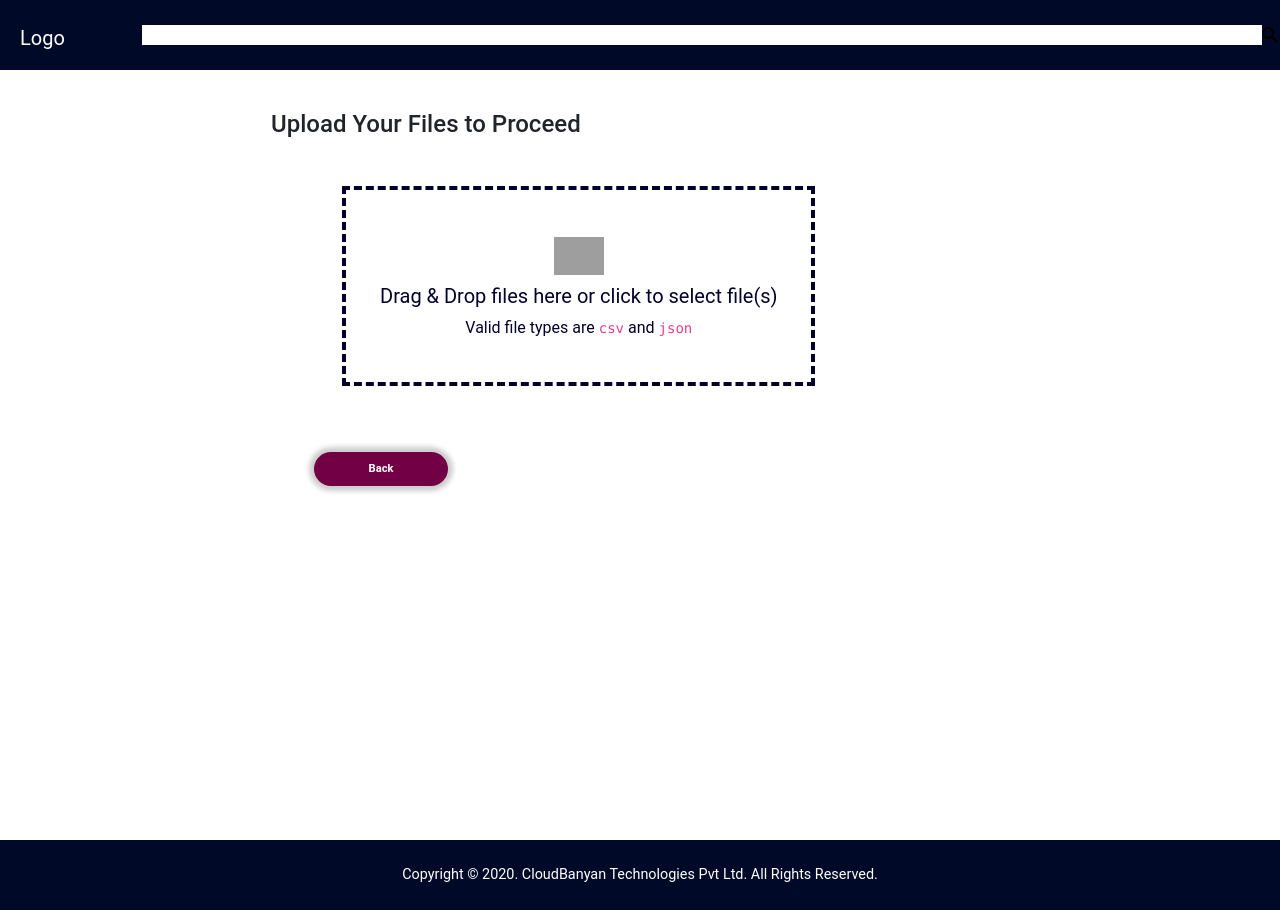
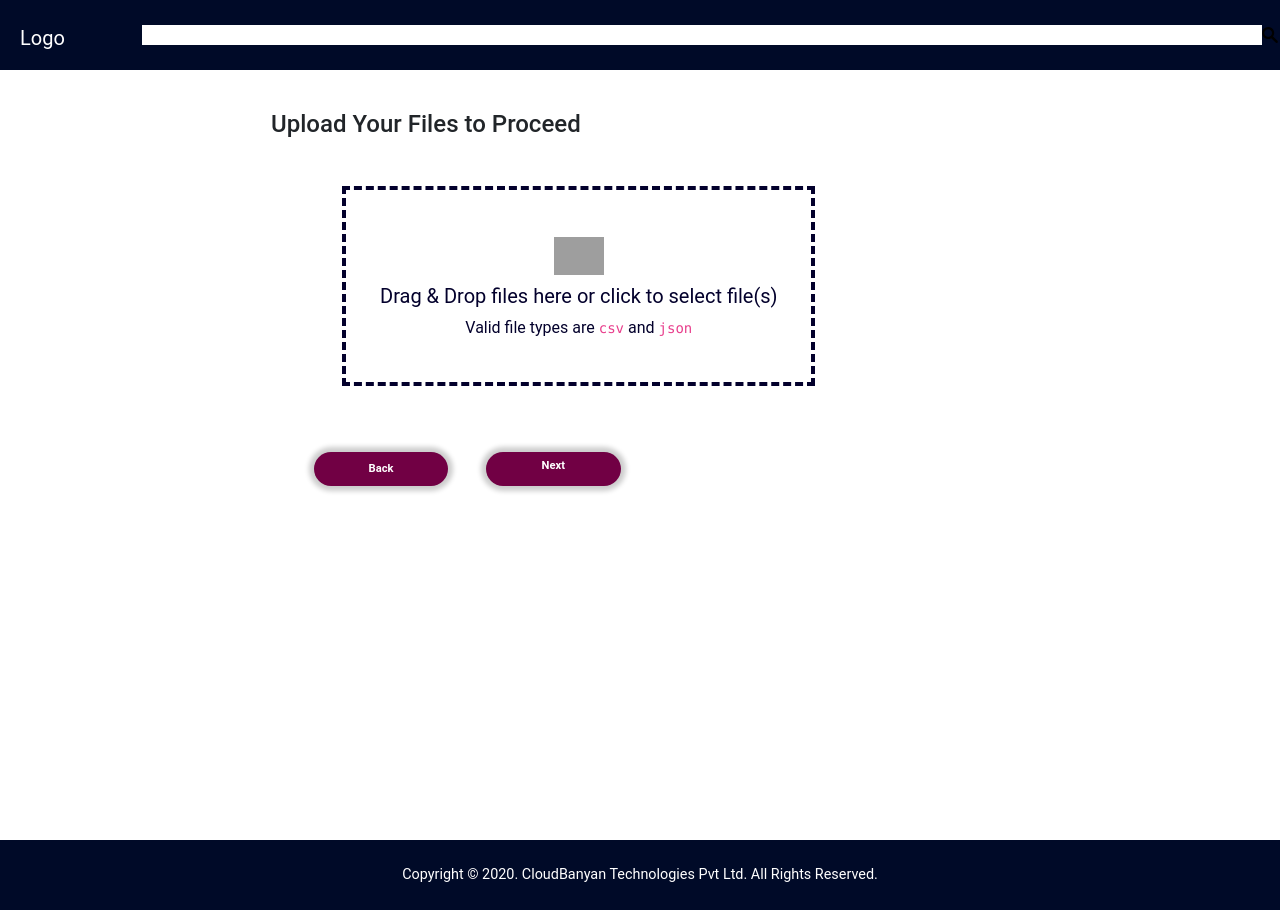
Before and after one commit to Artistic-cat/Temp, a React (Create React App) app: page /files in a window 1280 px wide. Built offline with nearby package versions, Linux system fonts and the light colour scheme; grey boxes are pictures that could not be loaded.

Commit message:
Upload route added
Signed-off-by: Mohammed Rifas S <rifas2475@outlook.com>

```diff
--- a/src/Views/FileUpload/FileUpload.js
+++ b/src/Views/FileUpload/FileUpload.js
@@ -3,8 +3,9 @@ import "./FileUpload.css";
 
 import Header from '../../Components/Header/Header';
 import Footer from '../../Components/Footer/Footer';
-import {Button, Container} from "react-bootstrap";
+import {Container} from "react-bootstrap";
 import FileDropBox from "../../Components/FlieDropBox/FileDropBox";
+import {Link} from "react-router-dom";
 
 class FileUpload extends Component {
     render() {
@@ -19,7 +20,8 @@ class FileUpload extends Component {
                             <FileDropBox/>
                         </div>
                         <div className={"m-4"}>
-                            <Button>Back</Button>
+                            <button className="btn">Back</button>
+                            <Link class="btn" to="/mapfile"><span>Next</span></Link>
                         </div>
                     </div>
                 </Container>
```
